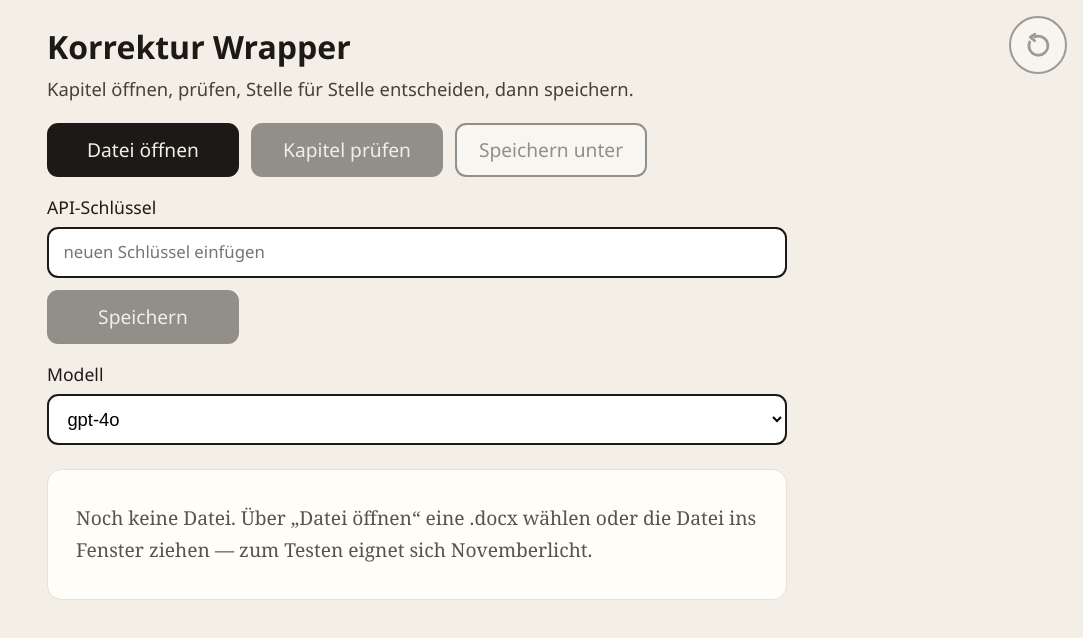
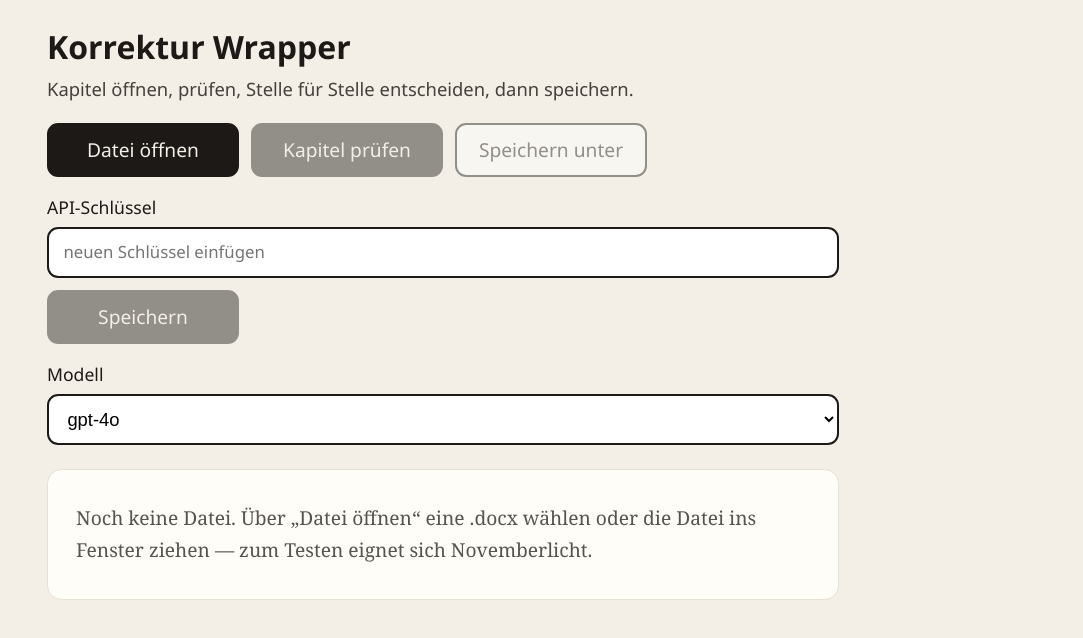
Before and after one commit to Richard4224/korrektur-wrapper, a React (Vite) app: page / in a window 1280 px wide. Shown: the top 638 px of the page, without its empty margins (197-1280 px from the left). Built offline with nearby package versions, Linux system fonts and the light colour scheme.

Commit message:
Put the undo control in the correction card so it sits with the current finding.
Co-authored-by: Cursor <cursoragent@cursor.com>

```diff
--- a/src/App.css
+++ b/src/App.css
@@ -1,46 +1,7 @@
 .page {
   max-width: 52rem;
   margin: 0 auto;
-  padding: 1.5rem 4.5rem 4rem 1.25rem;
-}
-
-.undo-fab {
-  position: fixed;
-  top: 1rem;
-  right: 1rem;
-  z-index: 30;
-  box-sizing: border-box;
-  width: 3.6rem;
-  height: 3.6rem;
-  padding: 0;
-  display: grid;
-  place-items: center;
-  border: 2px solid #1c1917;
-  border-radius: 999px;
-  background: #fff;
-  color: #1c1917;
-  box-shadow: 0 4px 16px rgba(28, 25, 23, 0.2);
-  cursor: pointer;
-}
-
-.undo-fab svg {
-  width: 1.75rem;
-  height: 1.75rem;
-}
-
-.undo-fab:disabled {
-  opacity: 0.4;
-  cursor: not-allowed;
-  box-shadow: none;
-}
-
-.undo-fab:not(:disabled):hover {
-  transform: translateY(-1px);
-}
-
-.undo-fab:focus-visible {
-  outline: 3px solid #1c1917;
-  outline-offset: 3px;
+  padding: 1.5rem 1.25rem 4rem;
 }
 
 .drop-overlay {
@@ -179,17 +140,69 @@
 }
 
 .done {
+  display: flex;
+  align-items: flex-start;
+  justify-content: space-between;
+  gap: 0.75rem;
   padding: 0.9rem 1rem;
   background: #e8f5e9;
   border-radius: 0.6rem;
 }
 
 .review {
+  position: relative;
   margin: 0 0 1.25rem;
   padding: 1.1rem 1.1rem 1.2rem;
   background: #fff;
   border: 2px solid #1c1917;
   border-radius: 0.9rem;
+}
+
+.review-head {
+  display: flex;
+  align-items: flex-start;
+  justify-content: space-between;
+  gap: 0.75rem;
+  margin: 0 0 0.35rem;
+}
+
+.review-head .review-progress {
+  margin: 0;
+  padding-top: 0.35rem;
+}
+
+.undo-btn {
+  flex: none;
+  box-sizing: border-box;
+  width: 2.8rem;
+  height: 2.8rem;
+  padding: 0;
+  display: grid;
+  place-items: center;
+  border: 2px solid #1c1917;
+  border-radius: 999px;
+  background: #fff;
+  color: #1c1917;
+  cursor: pointer;
+}
+
+.undo-btn svg {
+  width: 1.45rem;
+  height: 1.45rem;
+}
+
+.undo-btn:disabled {
+  opacity: 0.35;
+  cursor: not-allowed;
+}
+
+.undo-btn:not(:disabled):hover {
+  transform: translateY(-1px);
+}
+
+.undo-btn:focus-visible {
+  outline: 3px solid #1c1917;
+  outline-offset: 3px;
 }
 
 .review-progress {
--- a/src/App.tsx
+++ b/src/App.tsx
@@ -1,6 +1,6 @@
 import { useEffect, useLayoutEffect, useMemo, useRef, useState } from "react";
 import { ChapterView } from "./ChapterView";
-import { ReviewBar } from "./ReviewBar";
+import { ReviewBar, UndoButton } from "./ReviewBar";
 import { ApiKeyPanel } from "./ApiKeyPanel";
 import { ModelSelect } from "./ModelSelect";
 import { applyReplacements } from "./docx/applyReplacement";
@@ -195,32 +195,6 @@ export default function App() {
       {dragging && (
         <div className="drop-overlay">Datei hier ablegen</div>
       )}
-      <button
-        type="button"
-        className="undo-fab"
-        disabled={busy || decisions.length === 0}
-        onClick={() => setDecisions((prev) => prev.slice(0, -1))}
-        aria-label="Letzte Entscheidung rückgängig machen"
-        title="Zurück"
-      >
-        <svg viewBox="0 0 24 24" aria-hidden="true">
-          <path
-            d="M9.2 5.15A8.1 8.1 0 1 1 4.9 9.4"
-            fill="none"
-            stroke="currentColor"
-            strokeWidth="2.35"
-            strokeLinecap="round"
-          />
-          <path
-            d="M9.35 2.7 5.4 5.35l3.7 3.05"
-            fill="none"
-            stroke="currentColor"
-            strokeWidth="2.35"
-            strokeLinecap="round"
-            strokeLinejoin="round"
-          />
-        </svg>
-      </button>
       <header className="top">
         <h1>Korrektur Wrapper</h1>
         <p className="lead">
@@ -274,8 +248,14 @@ export default function App() {
 
       {reviewDone && (
         <p className="done">
-          Alle Stellen sind durch. Über „Speichern unter“ die korrigierte Datei
-          lokal ablegen — das Original bleibt.
+          <span>
+            Alle Stellen sind durch. Über „Speichern unter“ die korrigierte Datei
+            lokal ablegen — das Original bleibt.
+          </span>
+          <UndoButton
+            disabled={busy || decisions.length === 0}
+            onClick={() => setDecisions((prev) => prev.slice(0, -1))}
+          />
         </p>
       )}
 
@@ -306,6 +286,8 @@ export default function App() {
               finding={currentFinding}
               index={currentIndex}
               total={findings.length}
+              canGoBack={decisions.length > 0}
+              onBack={() => setDecisions((prev) => prev.slice(0, -1))}
               onReplace={(value) =>
                 setDecisions((prev) => [
                   ...prev,
--- a/src/ReviewBar.tsx
+++ b/src/ReviewBar.tsx
@@ -1,5 +1,42 @@
 import { useEffect, useState } from "react";
 import type { Finding } from "./proofread/types";
+
+export function UndoButton({
+  disabled,
+  onClick,
+}: {
+  disabled: boolean;
+  onClick: () => void;
+}) {
+  return (
+    <button
+      type="button"
+      className="undo-btn"
+      disabled={disabled}
+      onClick={onClick}
+      aria-label="Letzte Entscheidung rückgängig machen"
+      title="Zurück"
+    >
+      <svg viewBox="0 0 24 24" aria-hidden="true">
+        <path
+          d="M9.2 5.15A8.1 8.1 0 1 1 4.9 9.4"
+          fill="none"
+          stroke="currentColor"
+          strokeWidth="2.35"
+          strokeLinecap="round"
+        />
+        <path
+          d="M9.35 2.7 5.4 5.35l3.7 3.05"
+          fill="none"
+          stroke="currentColor"
+          strokeWidth="2.35"
+          strokeLinecap="round"
+          strokeLinejoin="round"
+        />
+      </svg>
+    </button>
+  );
+}
 
 export function ReviewBar({
   finding,
@@ -8,6 +45,8 @@ export function ReviewBar({
   onReplace,
   onKeep,
   onSkip,
+  onBack,
+  canGoBack,
 }: {
   finding: Finding;
   index: number;
@@ -15,6 +54,8 @@ export function ReviewBar({
   onReplace: (value: string) => void;
   onKeep: () => void;
   onSkip: () => void;
+  onBack: () => void;
+  canGoBack: boolean;
 }) {
   const [custom, setCustom] = useState("");
 
@@ -24,9 +65,12 @@ export function ReviewBar({
 
   return (
     <section className="review" aria-live="polite">
-      <p className="review-progress">
-        Stelle {index + 1} von {total}
-      </p>
+      <div className="review-head">
+        <p className="review-progress">
+          Stelle {index + 1} von {total}
+        </p>
+        <UndoButton disabled={!canGoBack} onClick={onBack} />
+      </div>
       <p className="review-quote">„{finding.quote}“</p>
       {finding.reason && <p className="review-reason">{finding.reason}</p>}
       <div className="actions">
```
